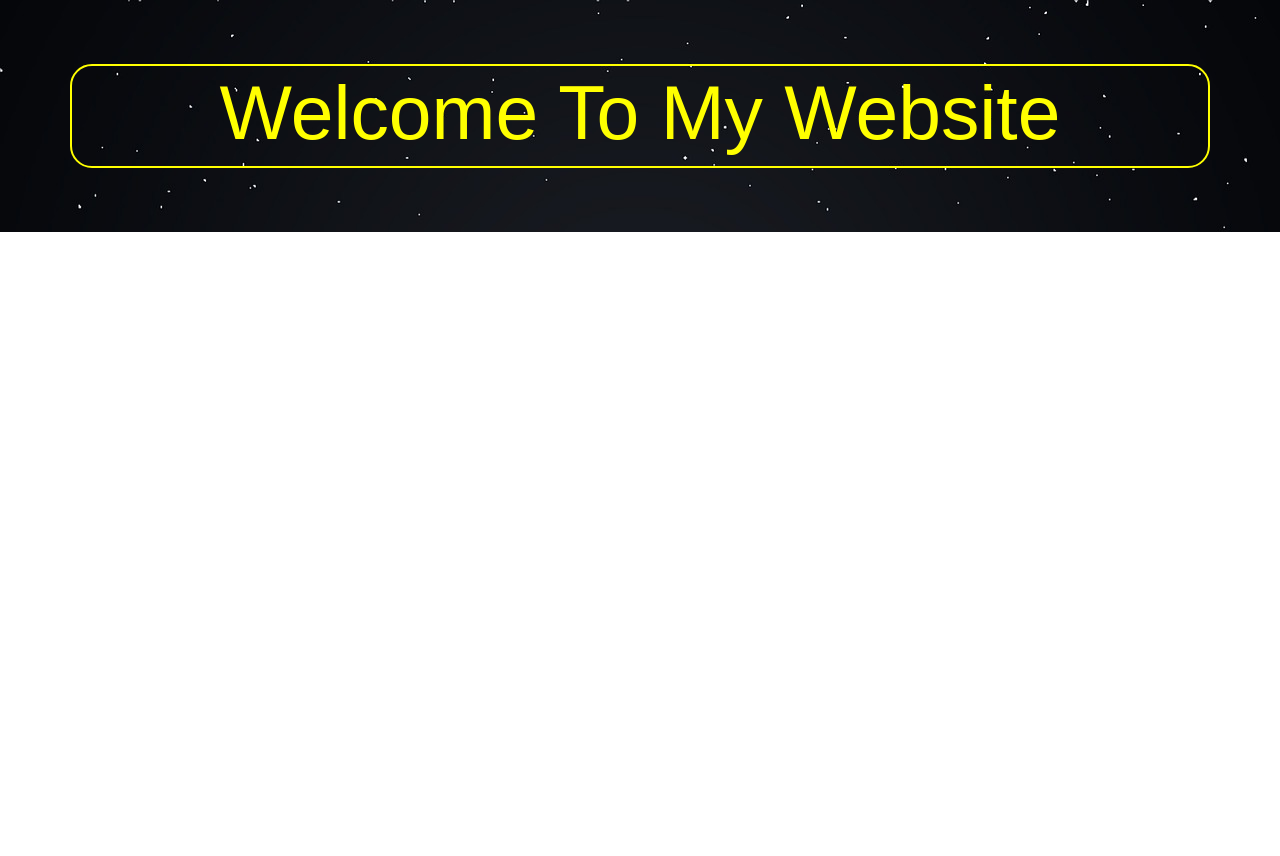
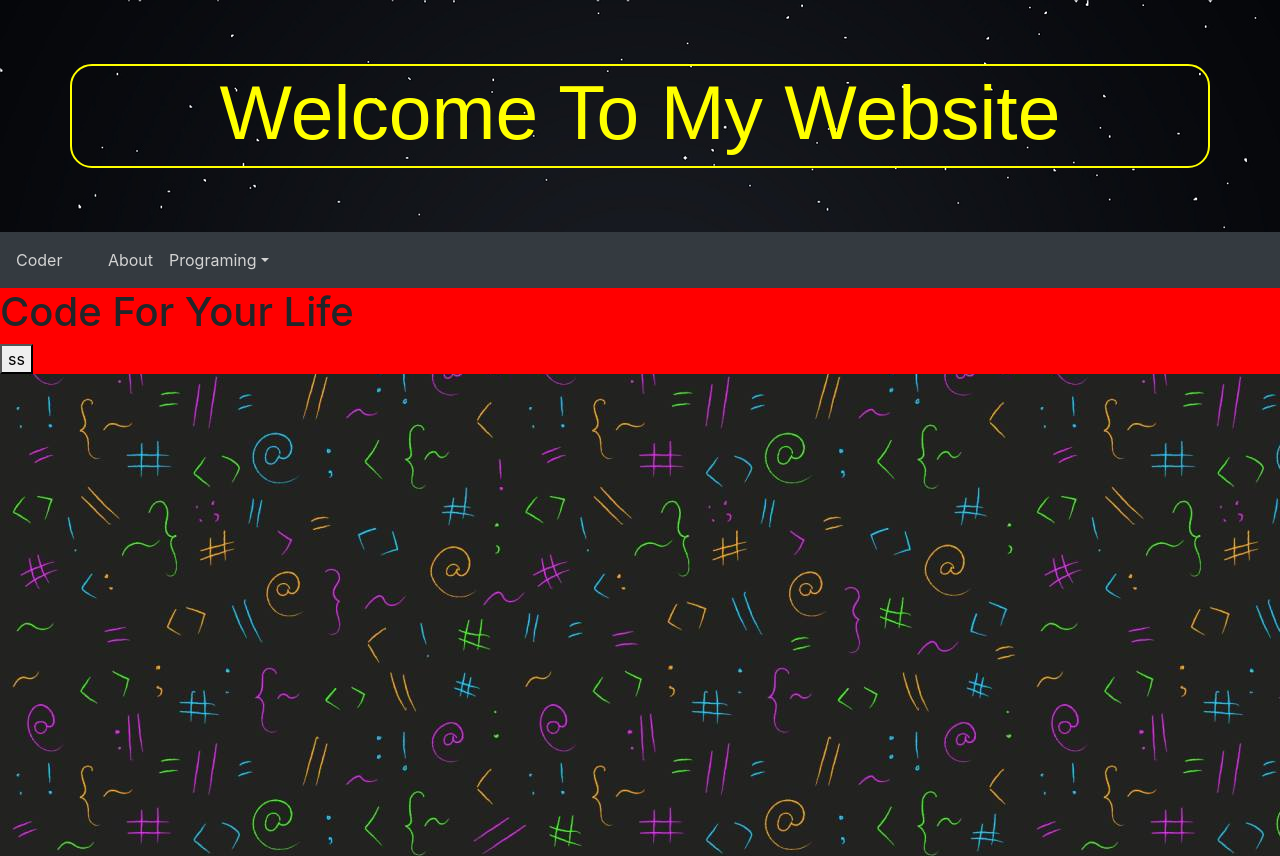
Before and after one commit to brightkut/SoftwareHouse, a plain HTML site: page web/index.html in a window 1280 px wide. Shown: the top 856 px of the page. Before the commit the page ends 800 px from the top, so only its background shows below. Drawn offline with nearby package versions, Linux system fonts and the light colour scheme.

Commit message:
implement navbar and background in main

```diff
--- a/web/css/style.css
+++ b/web/css/style.css
@@ -21,3 +21,28 @@ background: url('../img/header.jpg');
     border: 2px solid yellow;
     border-radius: 22px;
 }
+
+#listnav li a{
+  color: lightgrey;
+}
+#listnav li a:hover{
+    color: white;
+  }
+#iconcoder{
+    color: lightgrey;
+    margin-right: 3%;
+}
+#iconcoder:hover{
+    color: white;
+}
+#main{
+
+    background-image: url("../img/bg2.jpg");
+    height: 100%;
+    position: relative;
+}
+#boxinside{
+    background-color: red;
+
+
+}
--- a/web/index.html
+++ b/web/index.html
@@ -20,14 +20,49 @@
 
           </div>
 
+    </div>
+    <nav class="navbar navbar-expand-lg navbar-dark bg-dark">
+      <button class="navbar-toggler" data-toggle="collapse" data-target="#collapse_target">
+        <span class="navbar-toggler-icon"></span>
+      </button>
+
+      <div class="collapse navbar-collapse" id="collapse_target">
+
+      <span class="navbar-text" id="iconcoder">Coder</span>
+     <ul class="navbar-nav" id ="listnav">
+
+      <li class="nav-item">
+        <a class="nav-link">About</a>
+      </li>
+      <li class="nav-item dropdown" >
+        <a class="nav-link dropdown-toggle" data-toggle="dropdown" data-target="dropdown_target">Programing</a>
+        <div class="dropdown-menu" aria-labelledby="dropdown_target">
+
+          <ul class="navbar-nav">
+          <a class="dropdown-item">Programing</a>
+          <div class="dropdown-divider"></div>
+
+          <a class="dropdown-item">Java</a>
+          <a class="dropdown-item">Python</a>
+          </ul>
+
+
+        </div>
+
+      </li>
+
+     </ul>
+    </div>
+
+    </nav>
+    <div id='main' >
+      <div  id="boxinside">
+        <h1>Code For Your Life</h2>
+        <button>ss</button>
 
 
 
-
-
-
-
-
+      </div>
     </div>
 
 
```
Also changed, not shown: web/img/bg2.jpg (added), 1 other file.
